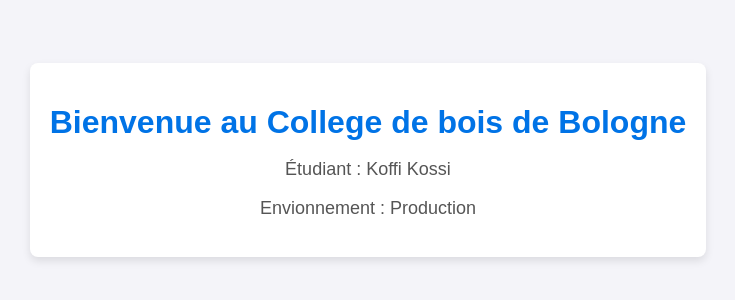
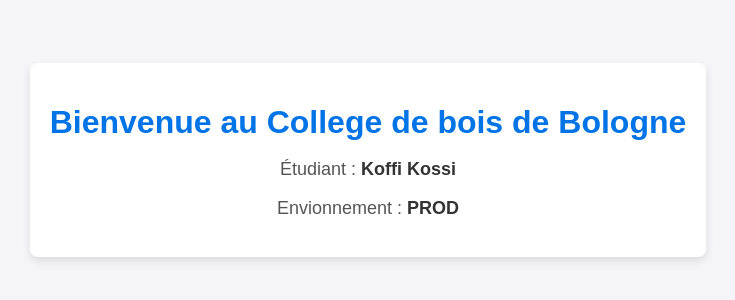
Before and after one commit to s-kossi/TP4, a plain HTML site: page index.html in a window 1280 px wide. Shown: the part 240-540 px from the top of the page, without its empty margins (272-1007 px from the left). Drawn offline with Linux system fonts and the light colour scheme.

Commit message:
Redeployment for PROD-MAIN env

```diff
--- a/index.html
+++ b/index.html
@@ -9,8 +9,8 @@
 <body>
     <div class="container">
         <h1>Bienvenue au College de bois de Bologne</h1>
-        <p>Étudiant : Koffi Kossi</p>
-        <p>Envionnement : Production</p>
+        <p>Étudiant : <span id="nom_etudiant">Koffi Kossi</span></p>
+        <p>Envionnement : <span id="nom_etudiant">PROD</span></p>
     </div>
 </body>
 </html>
```
